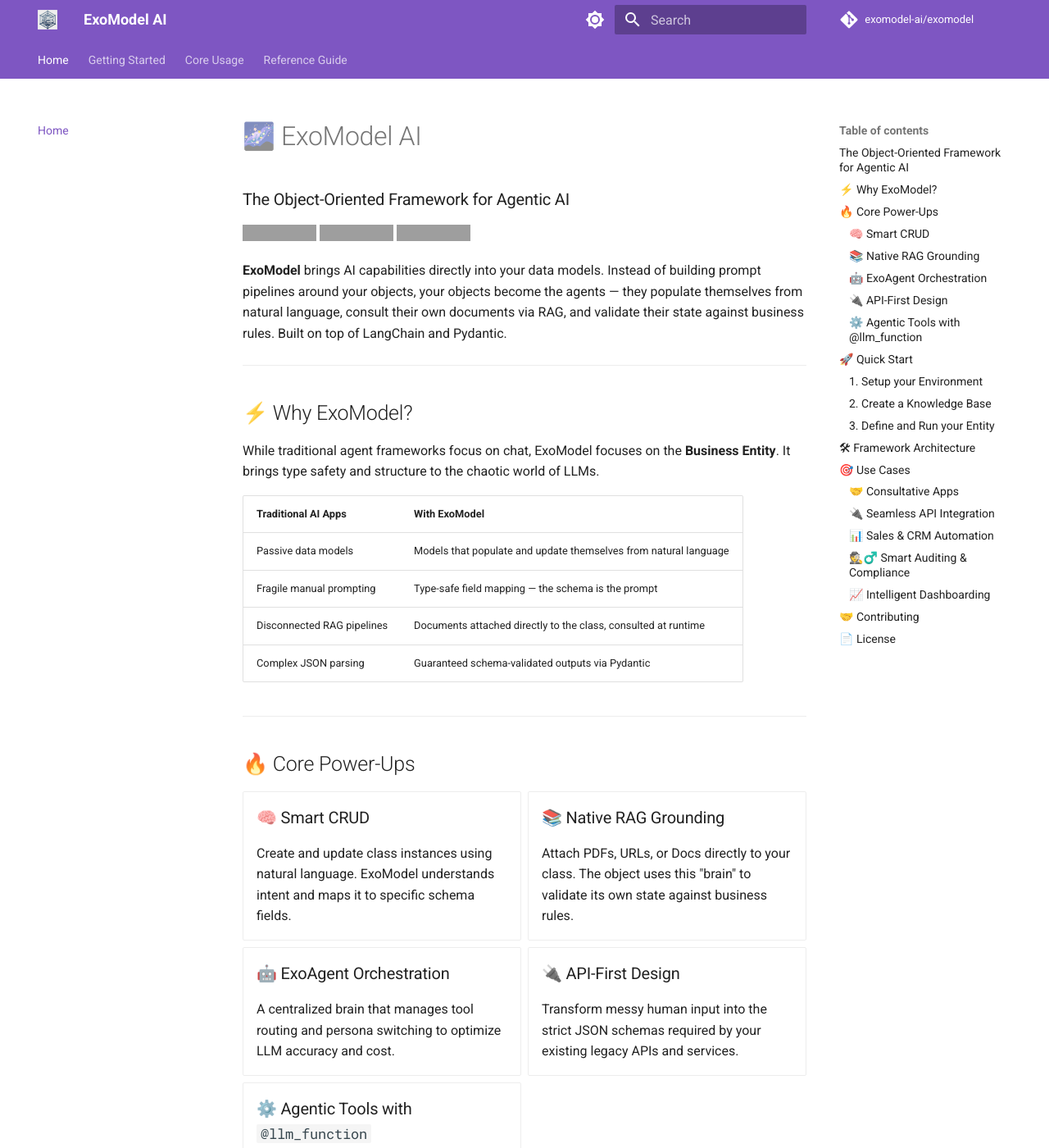
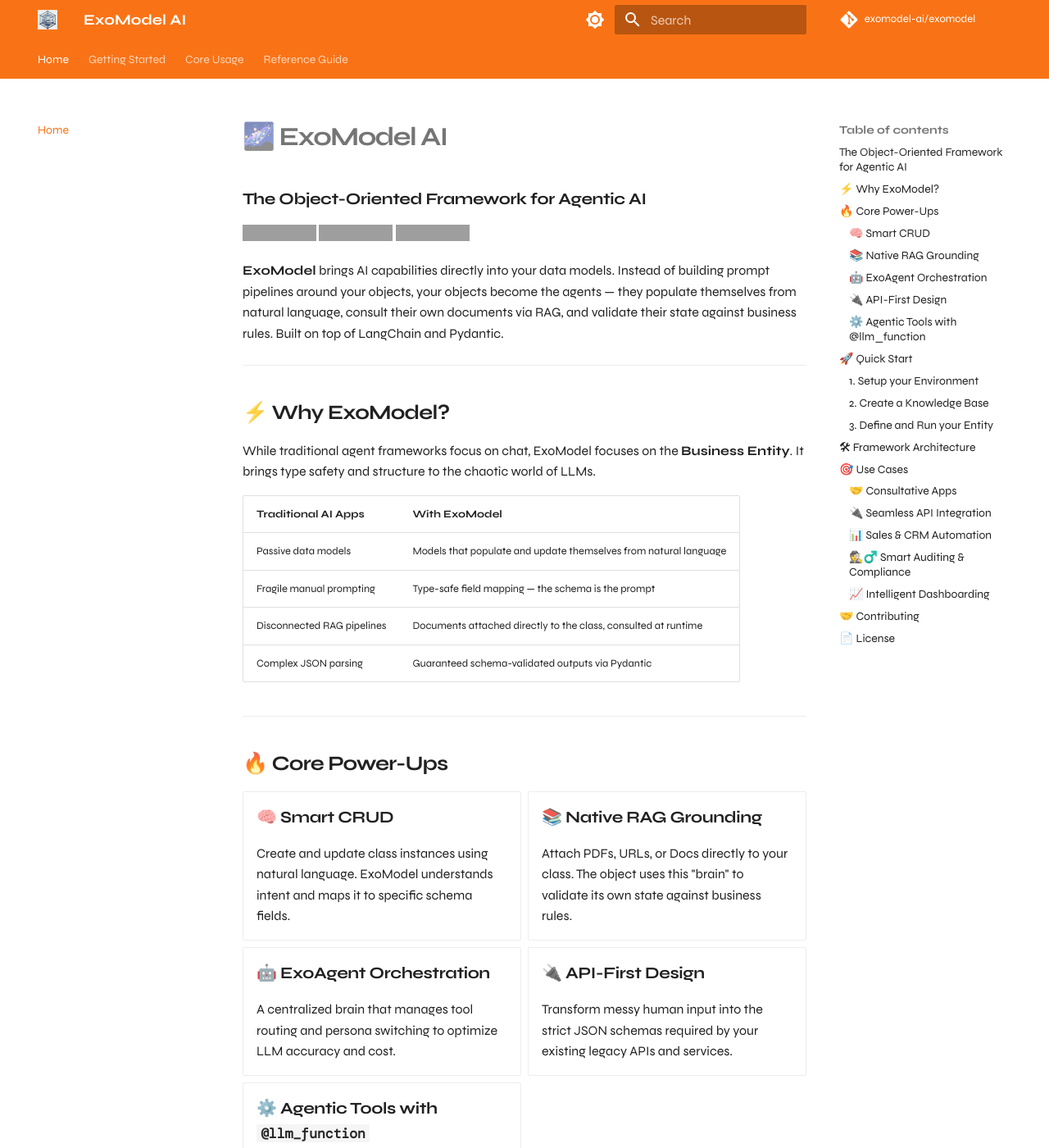
Before and after one commit to exomodel-ai/exomodel-page, an MkDocs documentation site: the page built from docs/index.md, in a window 1280 px wide and 1400 px high. Shown: the whole window at 82% size. Built offline with MkDocs 1.6.1 and Material for MkDocs 9.7.7, drawn with Linux system fonts in a browser that asks for light colours; some web fonts are replaced; comment, search, counter and statistics services are not loaded; grey boxes are pictures that could not be loaded.

Commit message:
new layout

```diff
--- /dev/null
+++ b/docs/stylesheets/extra.css
@@ -0,0 +1,83 @@
+/* Primary — Exo Orange */
+[data-md-color-primary="custom"] {
+  --md-primary-fg-color: #f97316;
+  --md-primary-fg-color--light: #fb923c;
+  --md-primary-fg-color--dark: #c2530a;
+  --md-primary-bg-color: #ffffff;
+  --md-primary-bg-color--light: rgba(255, 255, 255, 0.7);
+}
+
+/* Accent — Exo Orange */
+[data-md-color-accent="custom"] {
+  --md-accent-fg-color: #f97316;
+  --md-accent-fg-color--transparent: rgba(249, 115, 22, 0.1);
+  --md-accent-bg-color: #ffffff;
+}
+
+/* Dark mode — Exo Void background */
+[data-md-color-scheme="slate"] {
+  --md-default-bg-color: #0a0a0f;
+  --md-default-bg-color--light: #141418;
+  --md-default-bg-color--lighter: #1a1a20;
+  --md-default-bg-color--lightest: #1f1f27;
+  --md-default-fg-color: #f5f5f5;
+  --md-default-fg-color--light: #e5e5e5;
+  --md-default-fg-color--lighter: #737373;
+  --md-default-fg-color--lightest: #404040;
+  --md-code-bg-color: #0f0f14;
+  --md-code-fg-color: #f97316;
+  --md-footer-bg-color: #050508;
+  --md-footer-bg-color--dark: #030305;
+  --md-typeset-table-color: rgba(249, 115, 22, 0.05);
+}
+
+/* Dark mode — void header with orange accent line */
+[data-md-color-scheme="slate"] .md-header {
+  background-color: #0a0a0f;
+  border-bottom: 1px solid #1f1f1f;
+}
+
+[data-md-color-scheme="slate"] .md-tabs {
+  background-color: #0f0f14;
+  border-bottom: 1px solid #1f1f1f;
+}
+
+/* Light mode — gray-100 surfaces for code */
+[data-md-color-scheme="default"] {
+  --md-code-bg-color: #f5f5f5;
+  --md-code-fg-color: #262626;
+}
+
+/* Typography — letter-spacing per brand guidelines */
+.md-typeset h1 {
+  font-weight: 800;
+  letter-spacing: -0.05em;
+}
+
+.md-typeset h2 {
+  font-weight: 700;
+  letter-spacing: -0.033em;
+}
+
+.md-typeset h3 {
+  font-weight: 600;
+  letter-spacing: -0.019em;
+}
+
+/* Inline code — DM Mono orange on dark, neutral on light */
+[data-md-color-scheme="slate"] .md-typeset code:not(.highlight code) {
+  color: #f97316;
+  background-color: #0f0f14;
+  border: 1px solid #1f1f1f;
+}
+
+/* Admonition accent */
+.md-typeset .admonition,
+.md-typeset details {
+  border-left-color: #f97316;
+}
+
+/* Highlight — orange selection */
+::selection {
+  background-color: rgba(249, 115, 22, 0.25);
+}
--- a/mkdocs.yml
+++ b/mkdocs.yml
@@ -9,21 +9,22 @@
   name: material
   logo: assets/logo.png
   favicon: assets/logo.png
+  font:
+    text: Syne
+    code: DM Mono
   palette:
-    # Palette toggle for light mode
     - media: "(prefers-color-scheme: light)"
       scheme: default
-      primary: deep purple
-      accent: indigo
+      primary: custom
+      accent: custom
       toggle:
         icon: material/brightness-7
         name: Switch to dark mode
 
-    # Palette toggle for dark mode
     - media: "(prefers-color-scheme: dark)"
       scheme: slate
-      primary: deep purple
-      accent: indigo
+      primary: custom
+      accent: custom
       toggle:
         icon: material/brightness-4
         name: Switch to light mode
@@ -35,6 +36,9 @@
     - search.highlight
     - content.code.copy
     - content.code.annotate
+
+extra_css:
+  - stylesheets/extra.css
 
 extra:
   analytics:
```
Also changed, not shown: 1 other file.
